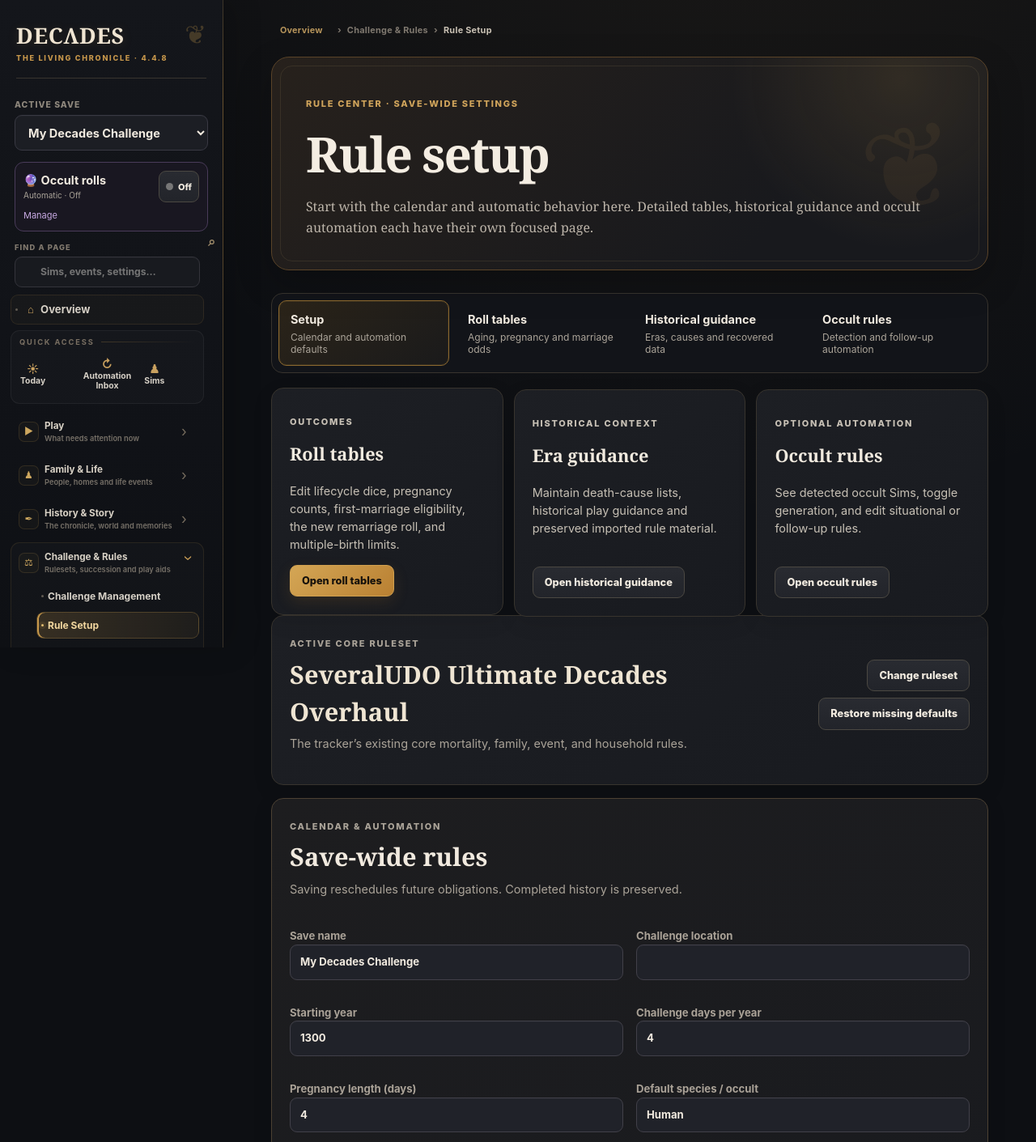
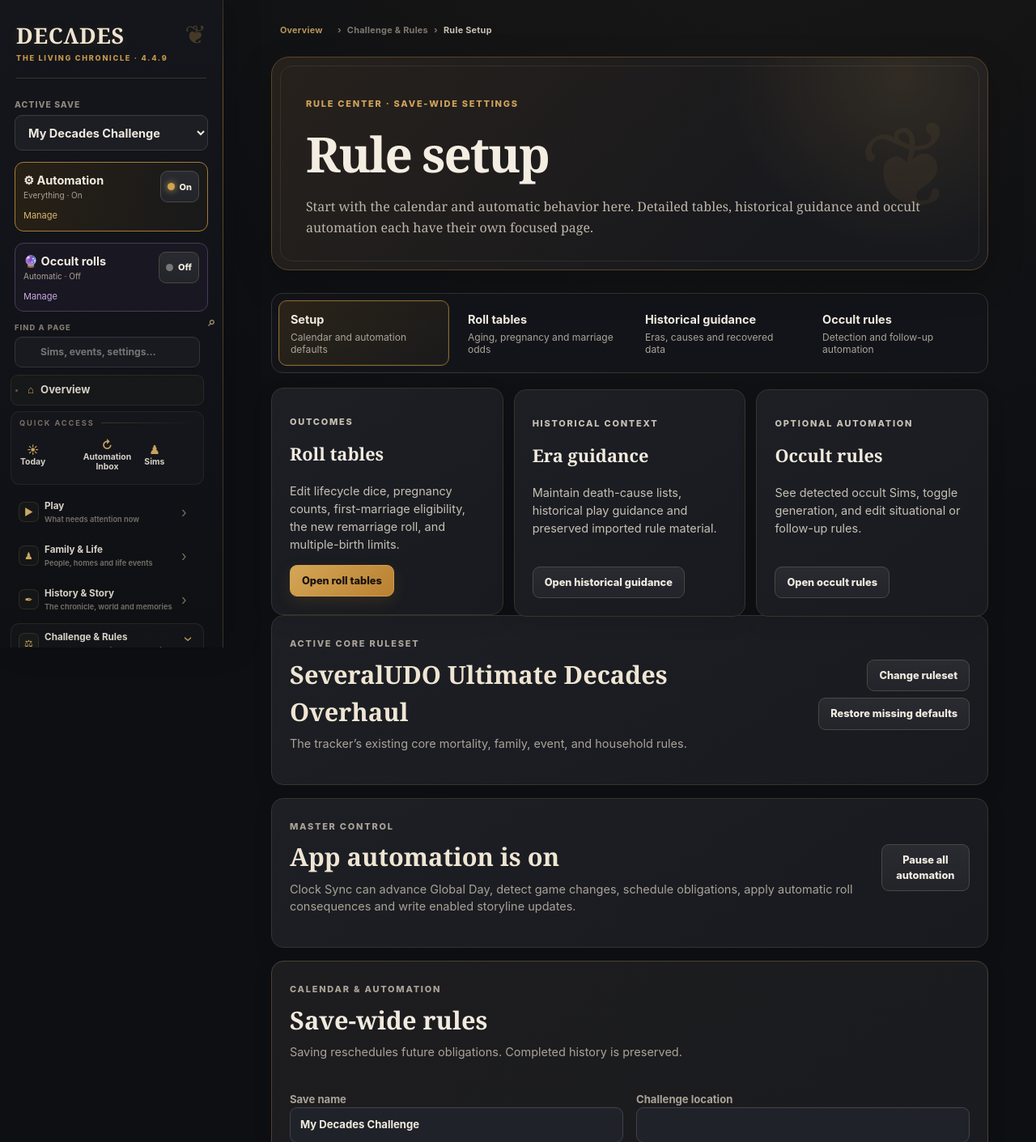
Before and after one commit to dalakanan312-del/SeveralUDO, a FastAPI app: page /p/rules in a window 1280 px wide. Shown: the top 1411 px of the page at 81% size. Run offline with FastAPI, Linux system fonts and the light colour scheme; data comes from the database, SQL or seed files in the repository; data that the repository does not hold is empty; some libraries are stand-ins or nearby versions.

Commit message:
Restore clock progression and add master automation controls

```diff
--- a/app/config.py
+++ b/app/config.py
@@ -69,7 +69,7 @@ class Settings:
     openai_image_model: str = os.getenv("OPENAI_IMAGE_MODEL", "gpt-image-1")
     desktop_installer_url: str = os.getenv(
         "DESKTOP_INSTALLER_URL",
-        "https://github.com/dalakanan312-del/SeveralUDO/releases/download/v4.4.8/Decades-Tracker-4.4.8-Setup.exe",
+        "https://github.com/dalakanan312-del/SeveralUDO/releases/download/v4.4.9/Decades-Tracker-4.4.9-Setup.exe",
     )
     skip_startup_migrations: bool = os.getenv("DECADES_SKIP_STARTUP_MIGRATIONS", "").casefold() in {"1","true","yes","on"}
     automatic_snapshots: bool = _automatic_snapshots(database_url)
--- a/app/main.py
+++ b/app/main.py
@@ -143,7 +143,7 @@ def static_version() -> str:
     return digest.hexdigest()[:12]
 
 
-app = FastAPI(title="Decades Tracker", version="4.4.8")
+app = FastAPI(title="Decades Tracker", version="4.4.9")
 app.add_middleware(SessionMiddleware, secret_key=settings.session_secret, max_age=REMEMBER_DEVICE_SECONDS, same_site="lax", https_only=not settings.local_mode)
 app.add_middleware(StaySignedInMiddleware, persistent_max_age=REMEMBER_DEVICE_SECONDS)
 app.mount("/static", CachedStaticFiles(directory=ROOT / "app" / "static"), name="static")
@@ -214,7 +214,8 @@ def event_calendar_fields(save: ChronicleSave, event: str, global_day: int | Non
 def birth_circumstance_suggestion(session, save: ChronicleSave, pregnancy: Record | None, mother: Record | None,
                                   birth_day: int | None, birthplace: str = "", events: list[Record] | None = None) -> dict:
     """Build an explainable, editable birth summary only from facts the tracker knows."""
-    if not save or not bool((save.settings or {}).get("automatic_birth_circumstances", True)):
+    if (not save or not domain.automation_enabled(save)
+            or not bool((save.settings or {}).get("automatic_birth_circumstances", True))):
         return {"summary": "", "tags": [], "birth_status": "", "multiple_birth_status": ""}
     day = int_or_none(birth_day) or save.global_day
     pregnancy_data = dict((pregnancy.data if pregnancy else {}) or {})
@@ -724,6 +725,8 @@ def context(request: Request, session, **extra):
             "navigation_group": navigation_group_for(current_page),
             "local_mode": settings.local_mode, "google_enabled": settings.google_enabled, "last_roll": last_roll,
             "occult_notice": request.session.pop("occult_notice", None),
+            "master_automation_notice": request.session.pop("master_automation_notice", None),
+            "manual_roll_notice": request.session.pop("manual_roll_notice", None),
             "app_version": app.version, "static_version":_STATIC_VERSION,
             "notification_cursor": datetime.now(timezone.utc).isoformat(), **extra}
 
@@ -3270,6 +3273,39 @@ def toggle_occult_rolls(request: Request, enabled: str = Form(""), return_to: st
     return RedirectResponse(destination,status_code=303)
 
 
+@app.post("/api/automation/toggle")
+def toggle_master_automation(request: Request, enabled: str = Form(""), return_to: str = Form("")):
+    """Pause or resume every save-level automatic mutation from one control."""
+    turn_on = enabled.casefold() in {"1", "true", "on", "yes"}
+    with db() as session:
+        ctx = context(request, session); save = ctx["save"]
+        if not save:
+            raise HTTPException(400, "Open a save first.")
+        values = dict(save.settings or {})
+        values["automation_enabled"] = turn_on
+        values["automation_toggled_global_day"] = save.global_day
+        link = session.scalar(select(ClockLink).where(ClockLink.save_id == save.id))
+        if link and link.last_game_day is not None:
+            link.game_anchor_day = int(link.last_game_day)
+            link.tracker_anchor_day = int(save.global_day)
+            values["clock_game_day_high_watermark"] = max(
+                int(values.get("clock_game_day_high_watermark") or link.last_game_day),
+                int(link.last_game_day),
+            )
+        save.settings = values
+        save.revision += 1
+        created = domain.schedule_rolls(session, save) if turn_on else 0
+        request.session["master_automation_notice"] = (
+            f"Automation is on. Clock Sync, detections, scheduled obligations, automatic outcomes and storyline updates can run again. {created} missing roll{'s were' if created != 1 else ' was'} added."
+            if turn_on else
+            "Automation is paused for this save. Clock reports may still show the live connection, but Global Day, detections, scheduled obligations and automatic outcomes will not change until you resume. Existing records were kept."
+        )
+    destination = return_to.strip()
+    if not destination.startswith("/") or destination.startswith("//"):
+        destination = "/p/today"
+    return RedirectResponse(destination, status_code=303)
+
+
 @app.post("/api/rolls/refresh")
 def refresh_scheduled_rolls(request: Request, return_to: str = Form("/p/today?task=rolls")):
     with db() as session:
@@ -3296,6 +3332,40 @@ def refresh_scheduled_rolls(request: Request, return_to: str = Form("/p/today?ta
     if not destination.startswith("/") or destination.startswith("//"):
         destination = "/p/today?task=rolls"
     return RedirectResponse(destination, status_code=303)
+
+
+@app.post("/rolls/manual")
+async def create_manual_roll(request: Request):
+    form = await request.form()
+    with db() as session:
+        ctx = context(request, session); save = ctx["save"]
+        if not save:
+            raise HTTPException(400, "Open a save first.")
+        roll_type = str(form.get("roll_type") or "Custom roll").strip()[:160] or "Custom roll"
+        due = max(1, min(20000, int_or_none(form.get("global_day")) or save.global_day))
+        sim_id = str(form.get("sim_id") or "").strip()
+        sim = session.get(Record, sim_id) if sim_id else None
+        if sim_id and (not sim or sim.save_id != save.id or sim.kind != "sim" or sim.deleted):
+            raise HTTPException(400, "Choose a valid Sim from this save.")
+        lethal = str(form.get("failure_is_lethal") or "").casefold() in {"1", "true", "on", "yes"}
+        data = {
+            "roll_type":roll_type, "sim_id":sim.id if sim else None,
+            "sim_name":sim.label if sim else "", "die":str(form.get("die") or "d20").strip()[:30] or "d20",
+            "bad_results":str(form.get("bad_results") or "").strip()[:500],
+            "result_rules":str(form.get("result_rules") or "").strip()[:1000],
+            "notes":str(form.get("notes") or "").strip()[:4000],
+            "failure_is_lethal":lethal, "nonlethal":not lethal,
+            "manual_roll":True, "completed":False, "due_global_day":due,
+            "created_global_day":save.global_day, "source":"manual",
+        }
+        label = f"{sim.label} — {roll_type}" if sim else roll_type
+        roll = Record(save_id=save.id, kind="roll", label=label, global_day=due, data=data)
+        session.add(roll); session.flush()
+        roll.data = {**roll.data, "source":f"manual:{roll.id}"}
+        domain.journal(session, roll, "upsert", 0)
+        save.revision += 1
+        request.session["manual_roll_notice"] = f"Added {label} for Global Day {due}."
+    return RedirectResponse("/p/rolls?record_status=pending", status_code=303)
 
 
 @app.post("/api/occult-rolls/create")
@@ -4034,11 +4104,11 @@ def download_clock_sync_component(request: Request, component: str):
 def download_windows_installer(request: Request):
     with db() as session:
         if not signed_in(request, session): raise HTTPException(401)
-    package=ROOT / "release" / "Decades-Tracker-4.4.8-Setup.exe"
+    package=ROOT / "release" / "Decades-Tracker-4.4.9-Setup.exe"
     if not package.exists():
         return RedirectResponse(settings.desktop_installer_url, status_code=302)
     return StreamingResponse(package.open("rb"),media_type="application/vnd.microsoft.portable-executable",headers={
-        "Content-Disposition":'attachment; filename="Decades-Tracker-4.4.8-Setup.exe"',"Cache-Control":"no-store",
+        "Content-Disposition":'attachment; filename="Decades-Tracker-4.4.9-Setup.exe"',"Cache-Control":"no-store",
     })
 
 
--- a/app/static/mobile.css
+++ b/app/static/mobile.css
@@ -21,9 +21,10 @@
   .mobile-menu-copy strong{overflow:hidden;max-width:115px;color:var(--ink);font-size:.76rem;text-overflow:ellipsis;white-space:nowrap}
   .app-sidebar.mobile-menu-open .mobile-menu-icon{background:rgba(199,154,77,.16)}
 
-  .app-sidebar .save-switcher,.app-sidebar .occult-quick-control,.app-sidebar .app-nav,.app-sidebar .sidebar-footer{display:none}
+  .app-sidebar .save-switcher,.app-sidebar .automation-master-control,.app-sidebar .occult-quick-control,.app-sidebar .app-nav,.app-sidebar .sidebar-footer{display:none}
   .app-sidebar.mobile-menu-open{overflow-y:auto}
   .app-sidebar.mobile-menu-open .save-switcher{display:block;margin:10px 0 7px}
+  .app-sidebar.mobile-menu-open .automation-master-control{display:grid;margin:7px 0}
   .app-sidebar.mobile-menu-open .occult-quick-control{display:grid;margin:7px 0}
   .app-sidebar.mobile-menu-open .app-nav{display:grid;grid-template-columns:repeat(2,minmax(0,1fr));gap:3px;max-height:55dvh;margin:8px 0 0;padding:6px;overflow-y:auto;border:1px solid var(--line);border-radius:12px;background:#111318;overscroll-behavior:contain;scrollbar-width:thin}
   .app-nav h3{display:flex;grid-column:1/-1;margin:11px 7px 3px}
--- a/app/static/occult-controls.css
+++ b/app/static/occult-controls.css
@@ -1,4 +1,5 @@
-.occult-quick-control {
+.occult-quick-control,
+.automation-master-control {
   display: grid;
   grid-template-columns: 1fr auto;
   align-items: center;
@@ -15,27 +16,44 @@
   background: #201928;
 }
 
+.automation-master-control {
+  border-color: #5b4a2d;
+  background: #1d1a14;
+}
+
+.automation-master-control.is-on {
+  border-color: #a77a34;
+  background: linear-gradient(100deg, #272015, #19191b);
+}
+
 .occult-quick-control strong,
 .occult-quick-control small,
+.automation-master-control strong,
+.automation-master-control small,
 .occult-today-control strong,
 .occult-today-control small {
   display: block;
 }
 
-.occult-quick-control small {
+.occult-quick-control small,
+.automation-master-control small {
   font-size: 10px;
 }
 
 .occult-quick-control form,
+.automation-master-control form,
 .occult-today-control form {
   margin: 0;
 }
 
-.occult-quick-control > a {
+.occult-quick-control > a,
+.automation-master-control > a {
   grid-column: 1 / -1;
   color: #c7a9e2;
   font-size: 11px;
 }
+
+.automation-master-control > a { color:#d8b66d; }
 
 .occult-toggle-button {
   display: flex;
@@ -44,6 +62,28 @@
   padding: 5px 8px;
   font-size: 11px;
 }
+
+.automation-toggle-button {
+  display:flex;
+  align-items:center;
+  gap:6px;
+  padding:5px 8px;
+  font-size:11px;
+}
+
+.automation-toggle-button span {
+  width:9px;
+  height:9px;
+  border-radius:50%;
+  background:#777;
+}
+
+.automation-toggle-button.active span {
+  background:#d2a44f;
+  box-shadow:0 0 8px #d2a44f;
+}
+
+.automation-global-notice { border-color:#a77a34; background:#292116; }
 
 .occult-toggle-button span {
   width: 9px;
--- a/app/templates/base.html
+++ b/app/templates/base.html
@@ -27,6 +27,7 @@
     </button>
   </div>
   {% if saves %}<form class="save-switcher" action="/saves/select" method="post"><label>Active save</label><select name="save_id" onchange="this.form.submit()">{% for item in saves %}<option value="{{item.id}}" {% if save and item.id==save.id %}selected{% endif %}>{{item.name}}</option>{% endfor %}</select></form>{% endif %}
+  {% if save %}<section class="automation-master-control {% if save_settings.get('automation_enabled',True) %}is-on{% endif %}" aria-label="Master automation"><div><strong>⚙ Automation</strong><small>{% if save_settings.get('automation_enabled',True) %}Everything · On{% else %}Everything · Paused{% endif %}</small></div><form action="/api/automation/toggle" method="post"><input type="hidden" name="return_to" value="{{request.url.path}}"><input type="hidden" name="enabled" value="{{'false' if save_settings.get('automation_enabled',True) else 'true'}}"><button class="automation-toggle-button {% if save_settings.get('automation_enabled',True) %}active{% endif %}" aria-label="{% if save_settings.get('automation_enabled',True) %}Pause all automation{% else %}Resume all automation{% endif %}"><span aria-hidden="true"></span>{{'On' if save_settings.get('automation_enabled',True) else 'Off'}}</button></form><a href="/p/rules">Manage</a></section>{% endif %}
   {% if save %}<section class="occult-quick-control {% if save_settings.get('automatic_occult_rolls') %}is-on{% endif %}" aria-label="Occult roll automation"><div><strong>🔮 Occult rolls</strong><small>{% if save_settings.get('automatic_occult_rolls') %}Automatic · On{% else %}Automatic · Off{% endif %}</small></div><form action="/api/occult-rolls/toggle" method="post"><input type="hidden" name="return_to" value="{{request.url.path}}"><input type="hidden" name="enabled" value="{{'false' if save_settings.get('automatic_occult_rolls') else 'true'}}"><button class="occult-toggle-button {% if save_settings.get('automatic_occult_rolls') %}active{% endif %}" aria-label="{% if save_settings.get('automatic_occult_rolls') %}Turn off automatic occult rolls{% else %}Turn on automatic occult rolls{% endif %}"><span aria-hidden="true"></span>{{'On' if save_settings.get('automatic_occult_rolls') else 'Off'}}</button></form><a href="/p/occult-rules">Manage</a></section>{% endif %}
   <nav class="app-nav" id="mobile-navigation" aria-label="Tracker sections" hx-boost="true" hx-target="main" hx-select="main" hx-swap="outerHTML show:top" hx-push-url="true">
     <label class="nav-search"><span>Find a page</span><input id="navigation-filter" type="search" placeholder="Sims, events, settings…" autocomplete="off"></label>
@@ -46,7 +47,7 @@
   <footer class="sidebar-footer"><span>{{user.display_name}}</span>{% if save %}<small>{{save.name}} · GD {{save.global_day}}</small>{% endif %}<small>Tracker {{app_version}}</small>{% if not local_mode %}<form action="/auth/logout" method="post"><button>Sign out</button></form>{% endif %}</footer>
 </aside>
 {% endif %}
-<main class="app-main page-{{page or 'home'}} {% if not user %}centered{% endif %}" {% if page in ['today','rolls','automation'] %}hx-boost="true" hx-target="this" hx-select="main" hx-swap="outerHTML show:top" hx-push-url="true"{% endif %}>{% if user and page and navigation_group %}<nav class="page-breadcrumb" aria-label="Breadcrumb"><a href="/">Overview</a><span aria-hidden="true">›</span><span>{{navigation_group.label}}</span><span aria-hidden="true">›</span><strong>{{features[page][0]}}</strong></nav>{% endif %}{% if occult_notice %}<div class="notice occult-global-notice" role="status">{{occult_notice}}</div>{% endif %}{% block body %}{% endblock %}{% block scripts %}{% endblock %}</main>
+<main class="app-main page-{{page or 'home'}} {% if not user %}centered{% endif %}" {% if page in ['today','rolls','automation'] %}hx-boost="true" hx-target="this" hx-select="main" hx-swap="outerHTML show:top" hx-push-url="true"{% endif %}>{% if user and page and navigation_group %}<nav class="page-breadcrumb" aria-label="Breadcrumb"><a href="/">Overview</a><span aria-hidden="true">›</span><span>{{navigation_group.label}}</span><span aria-hidden="true">›</span><strong>{{features[page][0]}}</strong></nav>{% endif %}{% if master_automation_notice %}<div class="notice automation-global-notice" role="status">{{master_automation_notice}}</div>{% endif %}{% if occult_notice %}<div class="notice occult-global-notice" role="status">{{occult_notice}}</div>{% endif %}{% block body %}{% endblock %}{% block scripts %}{% endblock %}</main>
 <script src="/static/app.js?v={{static_version}}"></script>
 <script src="/static/today.js?v={{static_version}}"></script>
 </body></html>
--- a/app/templates/rolls.html
+++ b/app/templates/rolls.html
@@ -1,5 +1,7 @@
 {% extends "base.html" %}{% block title %}Rolls · Decades Tracker{% endblock %}{% block body %}
 <header class="hero compact"><p class="eyebrow">AUTOMATIC OBLIGATIONS</p><h1>Rolls</h1><p>Dice and bad results come from editable rules. A failed Sim roll automatically schedules that Sim’s death and cause.</p></header>
+{% if manual_roll_notice %}<div class="notice" role="status">{{manual_roll_notice}}</div>{% endif %}
+<details class="panel manual-roll-builder"><summary>Add a manual roll</summary><form action="/rolls/manual" method="post" class="form-grid"><label>Roll name<input name="roll_type" required placeholder="Household hardship, custom event…"></label><label>Sim (optional)<select name="sim_id"><option value="">No Sim / household-wide</option>{% for sim in all_sims %}<option value="{{sim.id}}">{{sim.label}}</option>{% endfor %}</select></label><label>Global Day<input name="global_day" type="number" min="1" max="20000" value="{{save.global_day}}" required></label><label>Die<input name="die" value="d20" placeholder="d20, d6, 2d6…" required></label><label>Bad results<input name="bad_results" placeholder="1-3, or 2 5 10"></label><label>Result table (optional)<input name="result_rules" placeholder="1: outcome; 2-4: outcome"></label><label class="wide">Notes<textarea name="notes" rows="3" placeholder="Why this roll is needed or what its outcome means"></textarea></label><label class="wide check"><input name="failure_is_lethal" type="checkbox"> A bad result can automatically schedule the selected Sim’s death</label><button class="primary wide">Add roll</button></form></details>
 {% include "_record_filters.html" %}
 {% if last_roll %}<section class="roll-reveal{% if last_roll.failed %} failed{% endif %}" role="status"><div class="die-illustration"><svg viewBox="0 0 180 180"><polygon points="90,6 160,42 174,118 122,174 48,164 7,101 26,31" fill="#9b682d" stroke="#f1d69d" stroke-width="4"/><circle cx="90" cy="88" r="43" fill="#17120d"/><text x="90" y="104" text-anchor="middle">{{last_roll.number}}</text></svg></div><div><p class="eyebrow">THE CARVED DICE HAVE SPOKEN · {{last_roll.die}}</p><h2>{{last_roll.outcome}}</h2><p>{{last_roll.roll}}</p></div></section>{% endif %}
 <section class="list">{% for item in records %}<article class="list-row roll-row"><div><p class="eyebrow">GD {{item.global_day}} · {{item.data.get('roll_type','ROLL')}}</p><h3>{{item.data.get('sim_name') or item.label}}</h3><p>{{item.data.get('die') or 'd20'}} · Bad results {{item.data.get('bad_results') or 'none configured'}}{% if item.data.get('completed') %} · Rolled {{item.data.get('actual','—')}} · {{item.data.get('outcome','Complete')}}{% endif %}</p></div>{% if not item.data.get('completed') %}<div class="roll-actions"><form action="/api/rolls/{{item.id}}/roll" method="post"><button class="primary">Roll {{item.data.get('die') or 'd20'}}</button></form><details><summary>Enter manually</summary><form action="/api/rolls/{{item.id}}/complete" method="post"><label>Result<input name="actual" type="number" required></label><label>Optional wording<input name="outcome"></label><button>Save result</button></form></details></div>{% else %}<div class="roll-actions"><span class="status {% if item.data.get('outcome')=='Failed' %}dead{% else %}alive{% endif %}">{{item.data.get('outcome','Complete')}}</span><form action="/api/rolls/{{item.id}}/reopen" method="post" onsubmit="return confirm('Reopen this result and reverse any unconfirmed automatic death it created?')"><button>Correct result</button></form></div>{% endif %}</article>{% else %}<div class="empty">No roll records yet. Installing defaults and adding Sims schedules them automatically.</div>{% endfor %}</section>
--- a/app/templates/rules.html
+++ b/app/templates/rules.html
@@ -7,6 +7,7 @@
   <article class="panel"><p class="eyebrow">OPTIONAL AUTOMATION</p><h2>Occult rules</h2><p>See detected occult Sims, toggle generation, and edit situational or follow-up rules.</p><a class="button" href="/p/occult-rules">Open occult rules</a></article>
 </section>
 <section class="panel"><div class="section-heading"><div><p class="eyebrow">ACTIVE CORE RULESET</p><h2>{{core_ruleset.name}}</h2><p>{{core_ruleset.description}}</p></div><div class="button-row"><a class="button" href="/#challenge-setup">Change ruleset</a><form action="/defaults/install" method="post"><button>Restore missing defaults</button></form></div></div></section>
+<section class="panel automation-master-panel {% if save_settings.get('automation_enabled',True) %}is-on{% endif %}"><div class="section-heading"><div><p class="eyebrow">MASTER CONTROL</p><h2>App automation is {{'on' if save_settings.get('automation_enabled',True) else 'paused'}}</h2><p>{% if save_settings.get('automation_enabled',True) %}Clock Sync can advance Global Day, detect game changes, schedule obligations, apply automatic roll consequences and write enabled storyline updates.{% else %}The tracker keeps all existing data, but automatic changes are paused. Manual editing and manual rolls remain available.{% endif %}</p></div><form action="/api/automation/toggle" method="post"><input type="hidden" name="return_to" value="/p/rules"><input type="hidden" name="enabled" value="{{'false' if save_settings.get('automation_enabled',True) else 'true'}}"><button class="{% if not save_settings.get('automation_enabled',True) %}primary{% endif %}">{{'Pause all automation' if save_settings.get('automation_enabled',True) else 'Resume all automation'}}</button></form></div></section>
 <form action="/settings" method="post" class="panel form-grid"><input type="hidden" name="return_to" value="/p/rules">
   <div class="wide section-heading"><div><p class="eyebrow">CALENDAR & AUTOMATION</p><h2>Save-wide rules</h2><p>Saving reschedules future obligations. Completed history is preserved.</p></div></div>
   <label>Save name<input name="name" value="{{save.name}}"></label><label>Challenge location<input name="challenge_location" value="{{save_settings.get('challenge_location','')}}"></label>
--- a/assets/README - Native Desktop.txt
+++ b/assets/README - Native Desktop.txt
@@ -1,4 +1,4 @@
-DECADES TRACKER 4.4.8 - NATIVE WINDOWS EDITION
+DECADES TRACKER 4.4.9 - NATIVE WINDOWS EDITION
 ================================================
 
 1. Extract the complete Decades Tracker folder before opening it.
```
Also changed, not shown: app/clock.py (+53 -3 lines), app/domain.py (+20 -8 lines), assets/decades-version-info.txt (+4 -4 lines), tests/test_core.py (+110 -1 lines), README.md, 2 other files.
